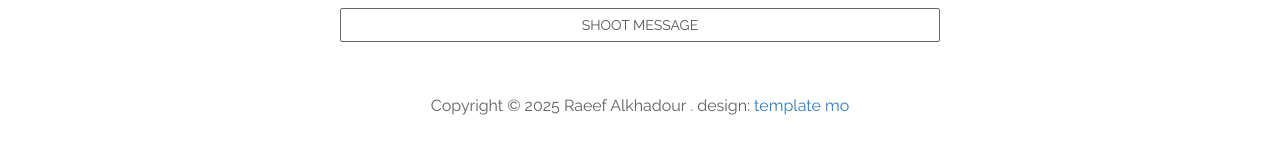
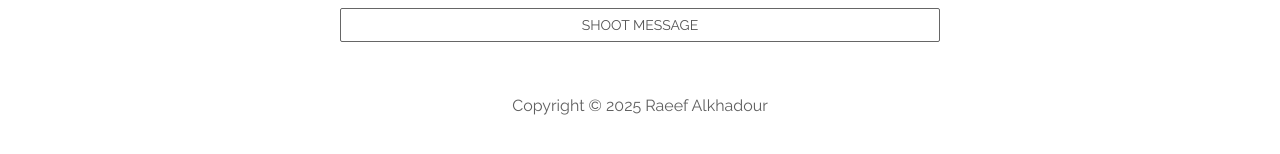
Before and after one commit to workmaster95/portofolio, a plain HTML site: page index.html in a window 1280 px wide. Shown: the part 5326-5480 px from the top of the page. Drawn offline with Linux system fonts and the light colour scheme.

Commit message:
Update index.html

```diff
--- a/index.html
+++ b/index.html
@@ -582,8 +582,7 @@
 				</div>
 				<div class="col-md-1 col-sm-1"></div>
 				<div class="col-md-12 col-sm-12">
-					<p>Copyright &copy; 2025 Raeef Alkhadour
-						. design: <a rel="nofollow noopener" href="https://templatemo.com">template mo</a></p>
+					<p>Copyright &copy; 2025 Raeef Alkhadour</p>
 				</div>
 			</div>
 		</div>
@@ -606,4 +605,5 @@
 	</script>
 </body>
 
+
 </html>
```
